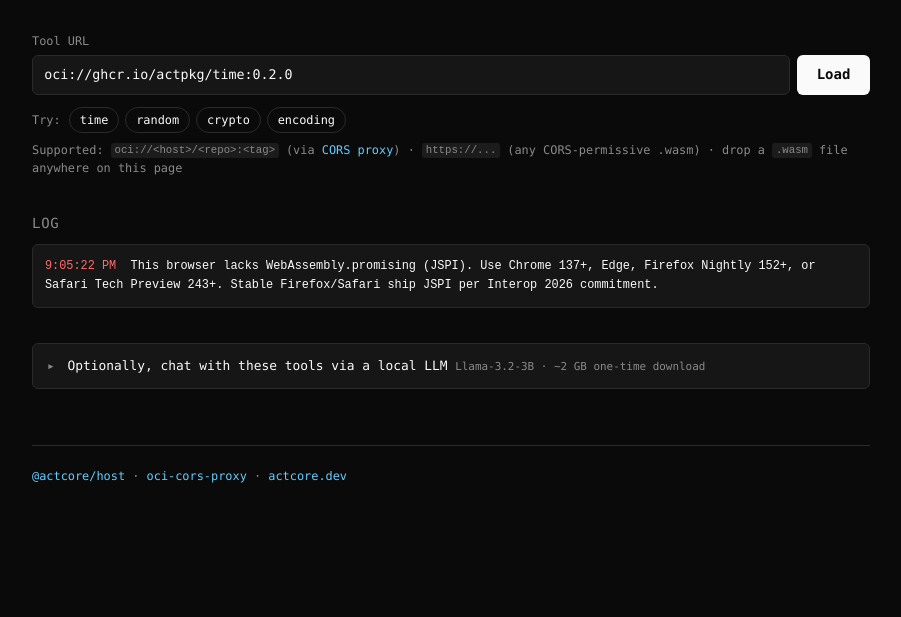
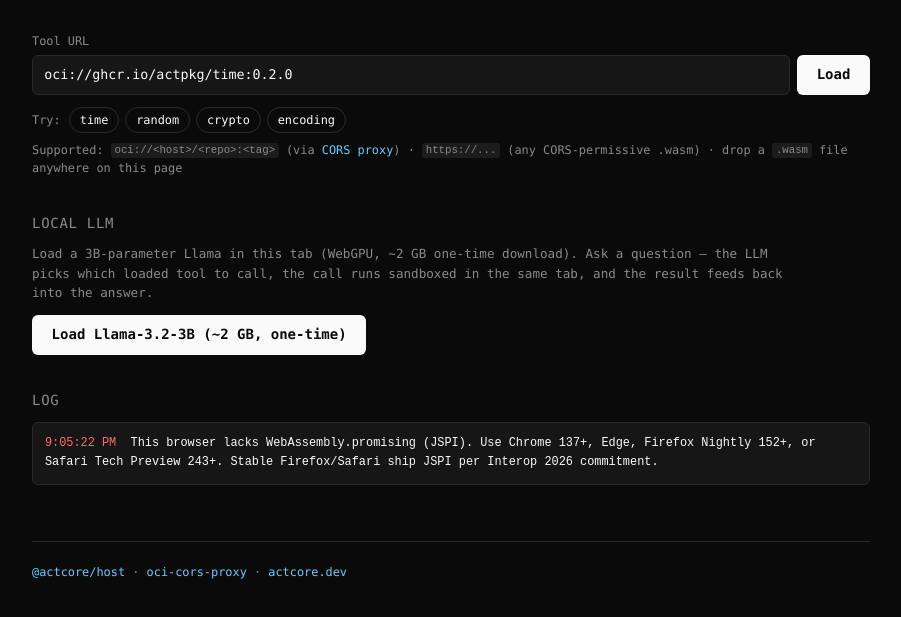
Before and after one commit to actcore/playground, a website built with Vite: page index.html in a window 1280 px wide. Shown: the part 107-724 px from the top of the page, without its empty margins (189-1090 px from the left). Built offline with nearby package versions, Linux system fonts and the light colour scheme.

Commit message:
feat(playground): restore Local LLM as a full section with explainer
Reverts the Phase 1 over-correction that hid the LLM inside a
collapsed <details>. The 'browser-native AI agent stack' framing
needs both halves visible — sandboxed tools AND the in-tab LLM that
drives them — to read as a deliberate product, not a footnote.

Behaviour unchanged: not auto-loaded (2 GB is real), but a one-line
explainer ('the LLM picks which loaded tool to call, the call runs
sandboxed in the same tab, and the result feeds back') makes the
agent-loop story explicit instead of leaving the reader to guess.

```diff
--- a/index.html
+++ b/index.html
@@ -67,17 +67,13 @@
       <ul id="tool-list"></ul>
     </section>
 
-    <section class="log">
-      <h2>Log</h2>
-      <pre id="log"></pre>
-    </section>
-
-    <details id="llm" class="llm-details">
-      <summary>
-        <span class="llm-summary-title">Optionally, chat with these tools via a local LLM</span>
-        <span class="llm-summary-hint">Llama-3.2-3B · ~2 GB one-time download</span>
-      </summary>
-      <div class="llm-body">
+    <section id="llm" class="llm">
+      <h2>Local LLM</h2>
+      <p class="llm-intro muted">
+        Load a 3B-parameter Llama in this tab (WebGPU, ~2 GB one-time download).
+        Ask a question — the LLM picks which loaded tool to call, the call runs
+        sandboxed in the same tab, and the result feeds back into the answer.
+      </p>
       <div id="llm-status">
         <button id="llm-load-btn">Load Llama-3.2-3B (~2 GB, one-time)</button>
         <span id="llm-status-text" class="muted"></span>
@@ -91,8 +87,12 @@
           <button id="chat-send" type="submit" disabled>Send</button>
         </form>
       </div>
-      </div>
-    </details>
+    </section>
+
+    <section class="log">
+      <h2>Log</h2>
+      <pre id="log"></pre>
+    </section>
 
     <footer>
       <p class="muted">
--- a/src/styles.css
+++ b/src/styles.css
@@ -308,38 +308,14 @@ ul#tool-list li {
 .chat-form { display: flex; gap: .5em; }
 .chat-form input { flex: 1; }
 
-/* LLM as a collapsed <details> — secondary to the inspector flow. */
-.llm-details {
-  margin-bottom: 2.5em;
-  background: var(--panel);
-  border: 1px solid var(--border);
-  border-radius: 6px;
-  padding: .6em 1em;
+/* Local LLM section — the agent-loop half of the wow. Not auto-loaded
+   (2 GB is a real cost), but presented as a first-class feature, not
+   a footnote. */
+.llm-intro {
+  font-size: .9em;
+  margin: 0 0 1em;
+  max-width: 60em;
 }
-.llm-details > summary {
-  cursor: pointer;
-  list-style: none;
-  display: flex;
-  flex-wrap: wrap;
-  align-items: baseline;
-  gap: .6em;
-  padding: .3em 0;
-  font-size: .92em;
-  user-select: none;
-}
-.llm-details > summary::-webkit-details-marker { display: none; }
-.llm-details > summary::before {
-  content: '▸';
-  color: var(--muted);
-  width: 1em;
-  display: inline-block;
-  transition: transform .15s ease;
-}
-.llm-details[open] > summary::before { transform: rotate(90deg); }
-.llm-details > summary:hover { color: var(--accent); }
-.llm-summary-title { font-weight: 500; }
-.llm-summary-hint { color: var(--muted); font-size: .85em; }
-.llm-body { margin-top: 1em; }
 
 #llm-status { display: flex; align-items: center; gap: 1em; flex-wrap: wrap; }
 #llm-status-text { font-size: .85em; }
```
Lines whose indentation alone changed are shown as unchanged.
